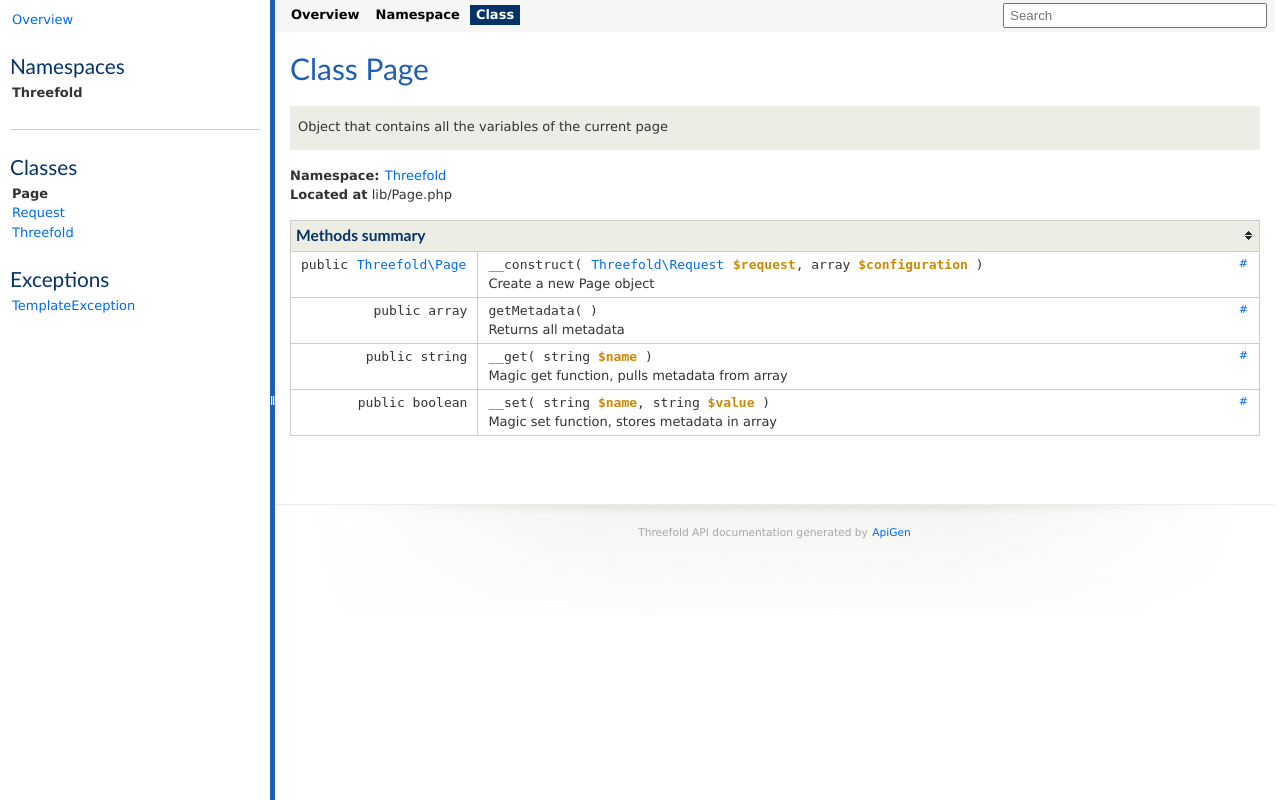
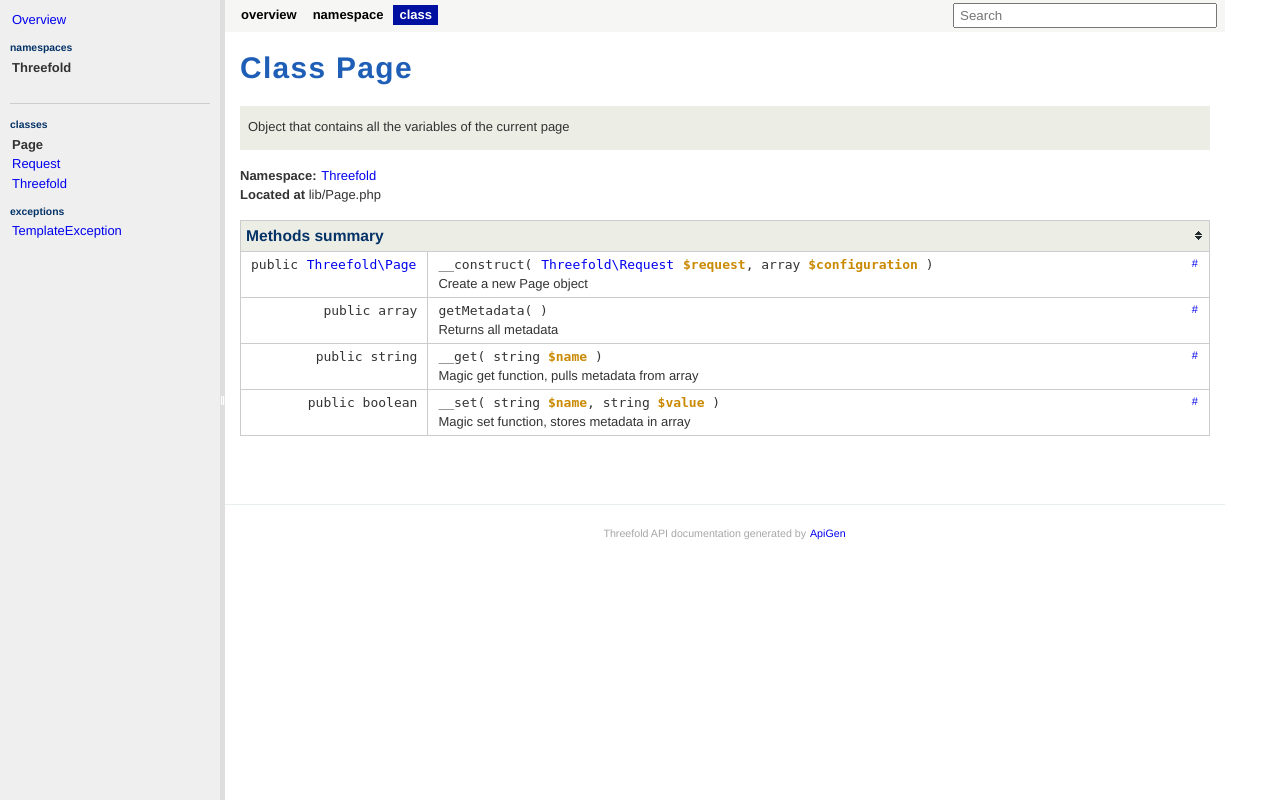
Before and after one commit to mitenmit/threefold, a PHP site: page /class-Threefold.Page.html in a window 1280 px wide. Run offline with PHP 8.4, Linux system fonts and the light colour scheme.

Commit message:
Update style

```diff
--- a/resources/style.css
+++ b/resources/style.css
@@ -1,5 +1,5 @@
 body {
-	font: 13px/1.5 Verdana, 'Geneva CE', lucida, sans-serif;
+	font: 13px/1.5 Futura, Helvetica, Arial, sans-serif;
 	margin: 0;
 	padding: 0;
 	background: #ffffff;
@@ -7,15 +7,15 @@ body {
 }
 
 h1, h2, h3, h4, caption {
-	font-family: 'Trebuchet MS', 'Geneva CE', lucida, sans-serif;
 	color: #053368;
 }
 
 h1 {
 	color: #1e5eb6;
 	font-size: 230%;
-	font-weight: normal;
+	font-weight: bolder;
 	margin: .3em 0;
+  letter-spacing: 1pt;
 }
 
 h2 {
@@ -26,8 +26,9 @@ h2 {
 }
 
 h3 {
-	font-size: 1.6em;
-	font-weight: normal;
+	font-size: 0.8em;
+	font-weight: bold;
+  text-transform: lowercase;
 	margin-bottom: 2px;
 }
 
@@ -61,7 +62,7 @@ hr {
 }
 
 a {
-	color: #006aeb;
+	color: ;
 	padding: 3px 1px;
 	text-decoration: none;
 }
@@ -71,7 +72,7 @@ h1 a {
 }
 
 a:hover, a:active, a:focus, a:hover b, a:hover var {
-	background-color: #006aeb;
+	background-color: #155079;
 	color: #ffffff !important;
 }
 
@@ -109,9 +110,10 @@ code a b {
 /* Left side */
 #left {
 	overflow: auto;
-	width: 270px;
+	width: 220px;
 	height: 100%;
 	position: fixed;
+  background: #efefef;
 }
 
 /* Menu */
@@ -150,7 +152,7 @@ code a b {
 }
 
 #menu .active > a:hover, #menu .active > a:active, #menu .active > a:focus {
-	background-color: #006aeb;
+	background-color: #222;
 }
 
 #menu #groups span {
@@ -183,7 +185,7 @@ code a b {
 /* Right side */
 #right {
 	overflow: auto;
-	margin-left: 275px;
+	margin-left: 225px;
 	height: 100%;
 	position: relative;
 	left: 0;
@@ -243,7 +245,7 @@ code a b {
 }
 
 .ac_over {
-	background-color: #006aeb;
+	background-color: ;
 	color: #ffffff;
 }
 
@@ -275,12 +277,12 @@ code a b {
 	float: left;
 	margin: 2px;
 	padding: 0 3px;
-	font-family: Verdana, 'Geneva CE', lucida, sans-serif;
+  text-transform: lowercase;
 	color: #808080;
 }
 
 #navigation ul li.active {
-	background-color: #053368;
+	background-color: #0010a0;
 	color: #ffffff;
 	font-weight: bold;
 }
@@ -297,7 +299,7 @@ code a b {
 }
 
 #navigation ul li a:hover span, #navigation ul li a:active span, #navigation ul li a:focus span {
-	background-color: #006aeb;
+	background-color: #001090;
 }
 
 /* Content */
@@ -440,7 +442,7 @@ td.attributes {
 	line-height: 1;
 	font-size: 85%;
 	margin: 0;
-	color: #006aeb !important;
+	color:  !important;
 }
 
 .list {
@@ -457,8 +459,8 @@ div.invalid {
 	position: fixed;
 	height: 100%;
 	width: 5px;
-	left: 270px;
-	background: #1e5eb6 url('resize.png') left center no-repeat;
+	left: 220px;
+	background: #dedede url('resize.png') left center no-repeat;
 	cursor: e-resize;
 }
 
@@ -476,7 +478,6 @@ div.invalid {
 	padding: 20px 0 0;
 	margin: 3em 0 0;
 	height: 90px;
-	background: #ffffff url('footer.png') no-repeat center top;
 }
 
 /* Tree */
```
